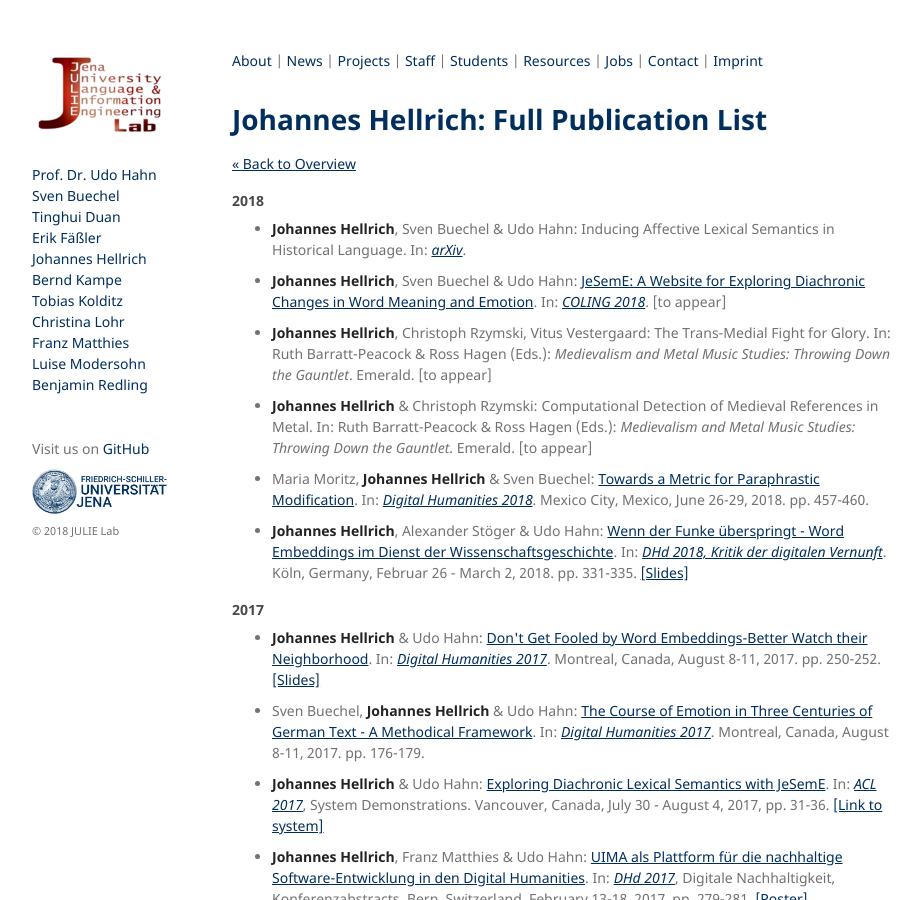
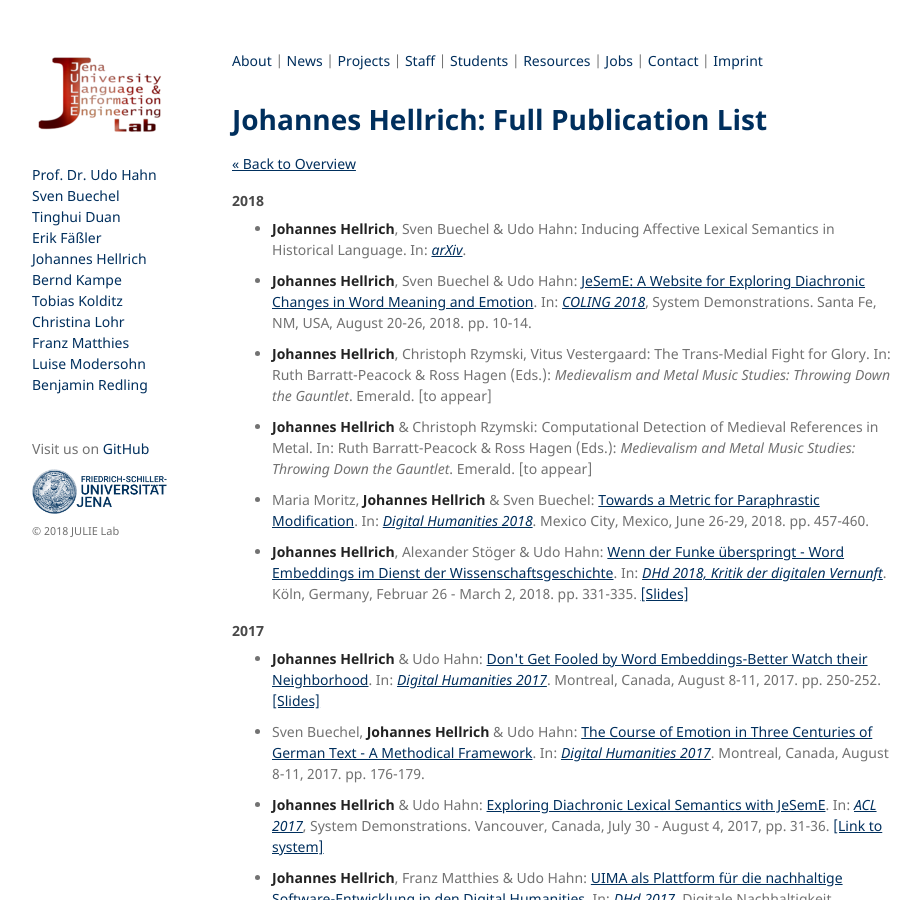
Before and after one commit to JULIELab/JULIELab.github.io, a Jekyll site: the page built from Staff/Hellrich/publication.md, in a window 1280 px wide and 900 px high. Shown: the whole window, without its empty margins (178-1099 px from the left). Built offline with Jekyll 4.4.1, drawn with Linux system fonts in a browser that asks for light colours; our own code applies the rules of GitHub Pages for plain Markdown files.

Commit message:
Update publication.md

```diff
--- a/Staff/Hellrich/publication.md
+++ b/Staff/Hellrich/publication.md
@@ -9,7 +9,7 @@
 #### 2018
 * **Johannes Hellrich**, Sven Buechel & Udo Hahn: Inducing Affective Lexical Semantics in Historical Language. In: *[arXiv](https://arxiv.org/abs/1806.08115)*.
 
-* **Johannes Hellrich**, Sven Buechel & Udo Hahn: [JeSemE: A Website for Exploring Diachronic Changes in Word Meaning and Emotion](https://arxiv.org/abs/1807.04148). In: *[COLING 2018](https://coling2018.org)*. [to appear]
+* **Johannes Hellrich**, Sven Buechel & Udo Hahn: [JeSemE: A Website for Exploring Diachronic Changes in Word Meaning and Emotion](https://arxiv.org/abs/1807.04148). In: *[COLING 2018](https://coling2018.org)*, System Demonstrations. Santa Fe, NM, USA, August 20-26, 2018. pp. 10-14.
 
 * **Johannes Hellrich**, Christoph Rzymski, Vitus Vestergaard: The Trans-Medial Fight for Glory. In: Ruth Barratt-Peacock & Ross Hagen (Eds.): *Medievalism and Metal Music Studies: Throwing Down the Gauntlet*. Emerald. [to appear]
 
```
